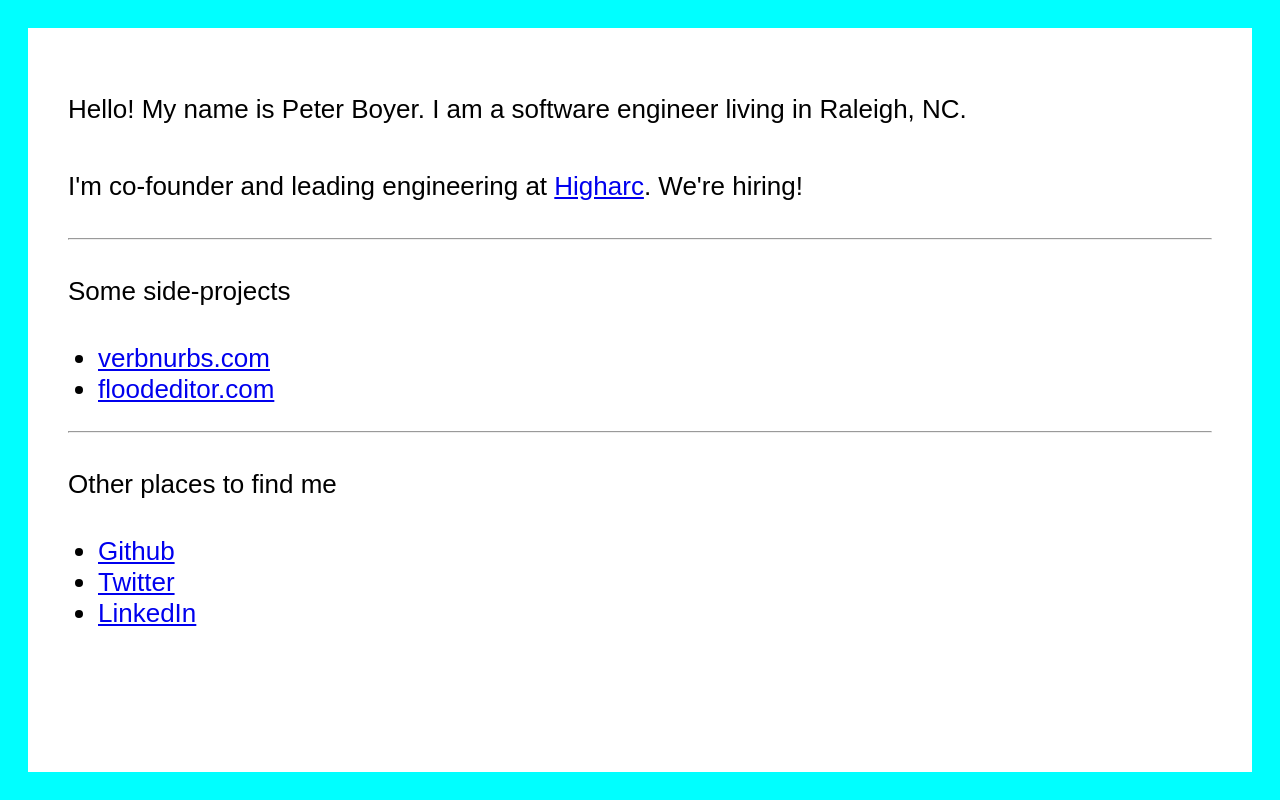
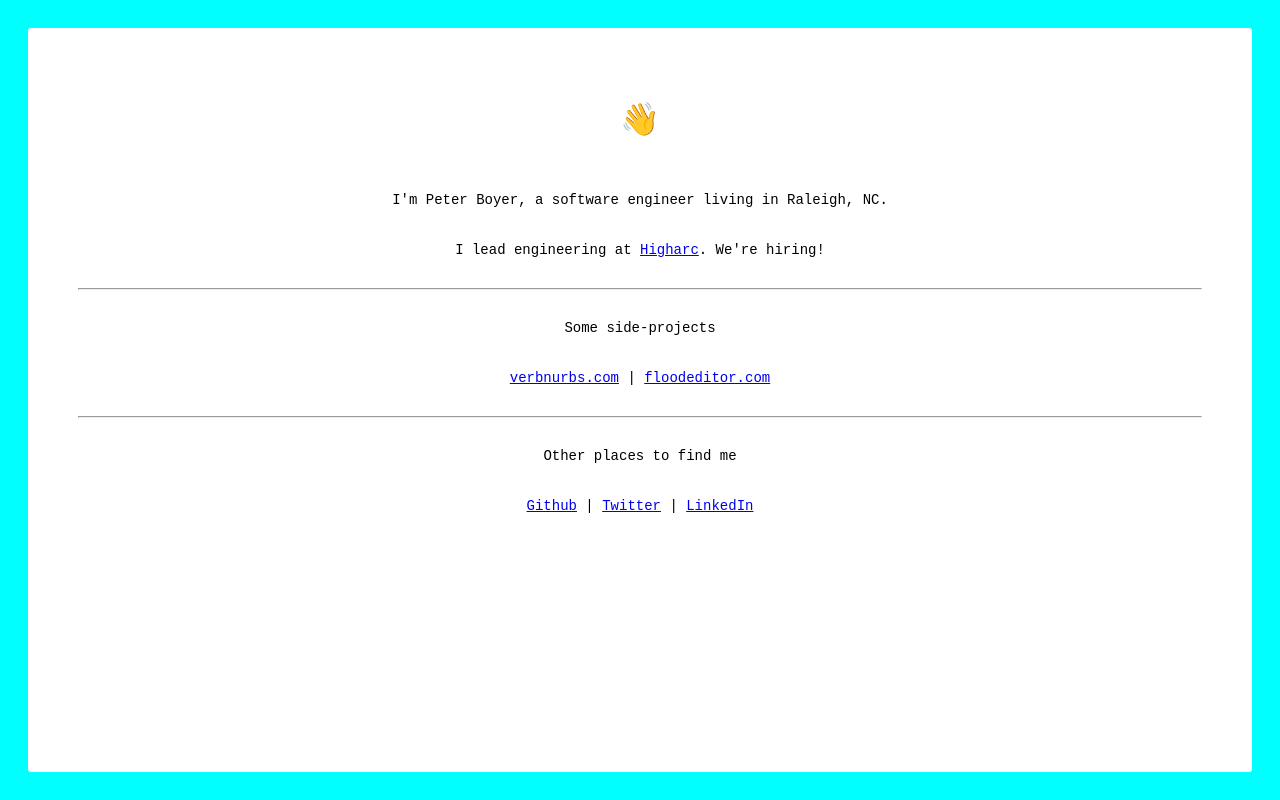
Before and after one commit to pboyer/ptrbyr.com, a plain HTML site: page index.html in a window 1280 px wide. Drawn offline with Linux system fonts and the light colour scheme.

Commit message:
restyling

```diff
--- a/index.html
+++ b/index.html
@@ -3,17 +3,27 @@
         <title>ptrbyr.com</title>
         <style>
             body {
-                font-family: sans-serif;
+                font-family: monospace;
                 padding: 20px;
                 background: #00ffff;
-                font-size: 26px;
+                font-size: 14px;
+                text-align: center;
+            }
+
+            #title {
+                font-size: 32px;
             }
 
             #container {
                 padding: 30px;
                 background: white;
                 box-sizing: border-box;
+                border-radius: 3px;
                 min-height: 100%;
+            }
+
+            ul {
+                list-style-type: none;
             }
 
             #container p {
@@ -21,27 +31,25 @@
             }
 
             #container hr {
-                margin: 10px;
+                margin: 20px;
             }
         </style>
     </head>
     <body>
         <div id="container">
-            <p>Hello! My name is Peter Boyer. I am a software engineer living in Raleigh, NC.</p>
-            <p>I'm co-founder and leading engineering at <a href="https://higharc.com">Higharc</a>. We're hiring!</p>
+            <p id="title">👋</p>
+            <p>I'm Peter Boyer, a software engineer living in Raleigh, NC.</p>
+            <p>I lead engineering at <a href="https://higharc.com">Higharc</a>. We're hiring!</p>
             <hr>
             <p>Some side-projects</p>
-            <ul>
-                <li><a href="http://verbnurbs.com">verbnurbs.com</a></li>
-                <li><a href="https://floodeditor.com">floodeditor.com</a></li>
-            </ul>
+            <p>
+                <a href="http://verbnurbs.com">verbnurbs.com</a> | <a href="https://floodeditor.com">floodeditor.com</a>
+            </p>
             <hr>
             <p>Other places to find me</p>
-            <ul>
-                <li><a href="https://github.com/pboyer">Github</a></li>
-                <li><a href="https://twitter.com/ptrbyr">Twitter</a></li>
-                <li><a href="https://linkedin.com/in/ptrbyr">LinkedIn</a></li>
-            </ul>
+            <p>
+                <a href="https://github.com/pboyer">Github</a> | <a href="https://twitter.com/ptrbyr">Twitter</a> | <a href="https://linkedin.com/in/ptrbyr">LinkedIn</a>
+            </p>
         </div>
     </body>
 
```
